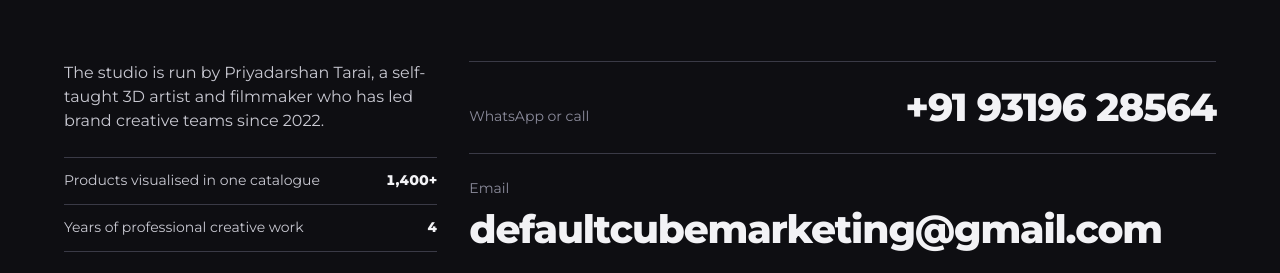
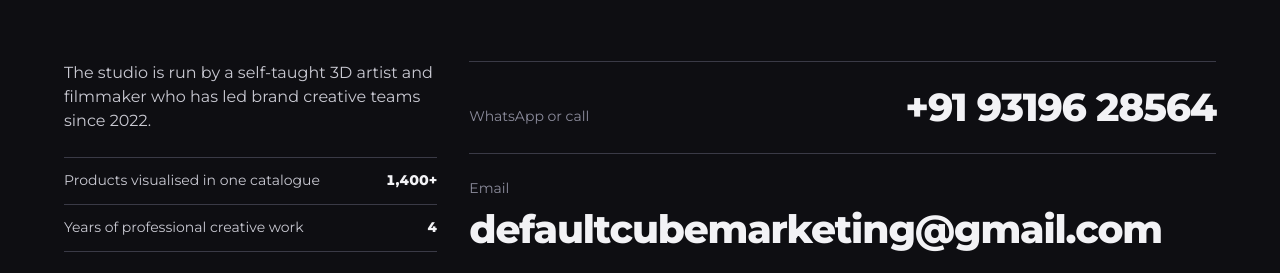
Before and after one commit to DefaultCubeStudio/DefaultCubeStudio.github.io, a plain HTML site: page index.html in a window 1280 px wide. Shown: the part 6233-6506 px from the top of the page. Drawn offline with Linux system fonts and the light colour scheme.

Commit message:
Remove owner's name from the About section
Co-Authored-By: Claude Opus 5.5 <noreply@anthropic.com>

```diff
--- a/index.html
+++ b/index.html
@@ -146,7 +146,7 @@
     <h2>Pick a date. We bring the lights<span class="point" aria-hidden="true"></span></h2>
     <div class="contact__grid">
       <div>
-        <p class="lead">The studio is run by Priyadarshan Tarai, a self-taught 3D artist and filmmaker who has led brand creative teams since 2022.</p>
+        <p class="lead">The studio is run by a self-taught 3D artist and filmmaker who has led brand creative teams since 2022.</p>
         <ul class="facts">
           <li><span>Products visualised in one catalogue</span><b class="num">1,400+</b></li>
           <li><span>Years of professional creative work</span><b class="num">4</b></li>
```
